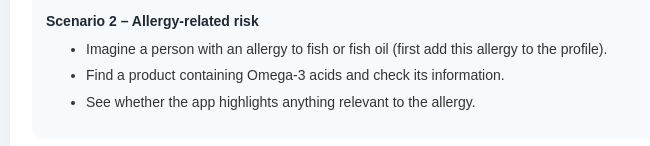
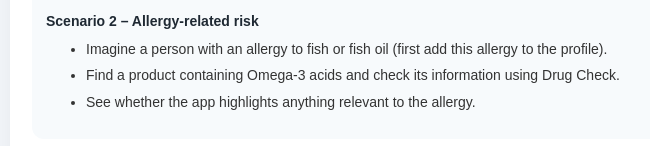
Before and after one commit to olgaleobel/Interpill-App-Testing, a plain HTML site: page index.html in a window 1280 px wide. Shown: the part 461-607 px from the top of the page, without its empty margins (270-920 px from the left). Drawn offline with Linux system fonts and the light colour scheme.

Commit message:
Update index.html

```diff
--- a/index.html
+++ b/index.html
@@ -231,7 +231,7 @@
                     <strong>Scenario 2 – Allergy-related risk</strong>
                     <ul>
                         <li>Imagine a person with an allergy to fish or fish oil (first add this allergy to the profile).</li>
-                        <li>Find a product containing Omega-3 acids and check its information.</li>
+                        <li>Find a product containing Omega-3 acids and check its information using Drug Check.</li>
                         <li>See whether the app highlights anything relevant to the allergy.</li>
                     </ul>
                 </div>
```
